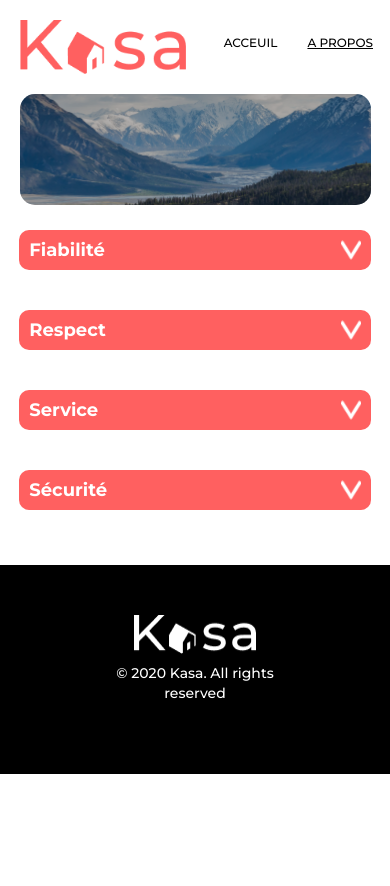
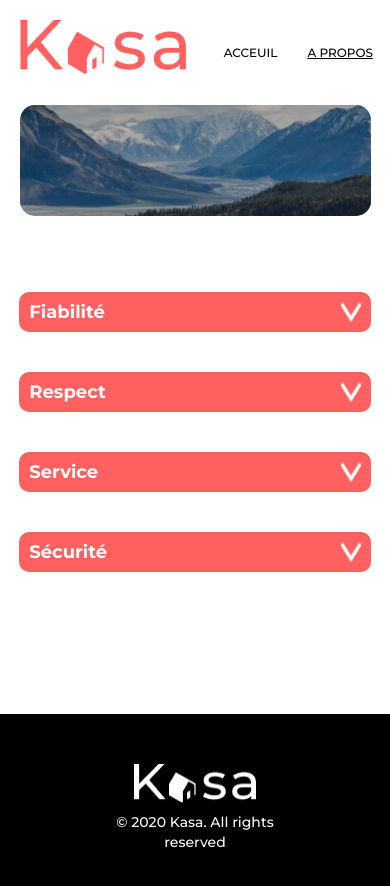
Before and after one commit to jeremB-dev/KasaProject, a React (Vite) app: page /about in a window 390 px wide. Shown: the top 886 px of the page. Before the commit the page ends 844 px from the top, so only its background shows below. Built offline with nearby package versions, Linux system fonts and the light colour scheme.

Commit message:
modif taile responsive + responsive footer

```diff
--- a/src/main.css
+++ b/src/main.css
@@ -7,7 +7,7 @@
   padding-top: 40px;
   padding-bottom: 50px;
 }
-@media (max-width: 420px) {
+@media (max-width: 425px) {
   .header {
     align-items: center;
     padding-top: 20px;
@@ -17,7 +17,7 @@
 .header__logo {
   width: 17%;
 }
-@media (max-width: 420px) {
+@media (max-width: 425px) {
   .header__logo {
     width: 45%;
     padding-left: 10px;
@@ -26,7 +26,7 @@
 .header nav {
   padding-top: 15px;
 }
-@media (max-width: 420px) {
+@media (max-width: 425px) {
   .header nav {
     padding-right: 30px;
     display: flex;
@@ -38,11 +38,11 @@
   align-items: center;
   padding: 0;
 }
-@media (max-width: 420px) {
+@media (max-width: 425px) {
   .header nav ul {
     gap: 20px;
     position: absolute;
-    top: 35px;
+    top: 45px;
     right: 17px;
   }
 }
@@ -53,7 +53,7 @@
   font-size: 15px;
   padding-left: 40px;
 }
-@media screen and (max-width: 420px) {
+@media screen and (max-width: 425px) {
   .header nav ul a {
     padding: 0;
   }
@@ -65,9 +65,9 @@
   list-style: none;
   font-family: "Montserrat", sans-serif;
   font-weight: 500;
-  font-size: 150%;
+  font-size: 24px;
 }
-@media screen and (max-width: 420px) {
+@media screen and (max-width: 425px) {
   .header nav ul a li {
     font-size: 12px;
     padding-left: 10px;
@@ -88,11 +88,11 @@
   max-width: 1240px;
   margin-bottom: 40px;
 }
-@media (max-width: 420px) {
+@media (max-width: 425px) {
   .banner {
     width: 90%;
     height: 111px;
-    margin-top: 20px;
+    margin-top: 31px;
     margin-bottom: 25px;
     border-radius: 15px;
   }
@@ -104,7 +104,7 @@
   width: 100%;
   height: 100%;
 }
-@media (max-width: 420px) {
+@media (max-width: 425px) {
   .banner .bannerImg {
     border-radius: 15px;
   }
@@ -122,7 +122,7 @@
   font-weight: 700;
   text-shadow: 1px 1px 0 #000, -1px -1px 0 #000, 1px -1px 0 #000, -1px 1px 0 #000, 1px 1px 0 #000;
 }
-@media (max-width: 420px) {
+@media (max-width: 425px) {
   .banner h1 {
     font-size: 24px;
     line-height: 24px;
@@ -140,7 +140,7 @@
   background-color: #000;
   box-shadow: 0px 5px 4px 0px rgba(0, 0, 0, 0.2509803922);
 }
-@media (max-width: 420px) {
+@media (max-width: 425px) {
   .banner .bannerFilter {
     box-shadow: none;
     border-radius: 15px;
@@ -154,7 +154,7 @@
   opacity: 0.3;
   background-color: #000;
 }
-@media (max-width: 420px) {
+@media (max-width: 425px) {
   .banner .bannerFilterAbout {
     box-shadow: none;
     border-radius: 15px;
@@ -168,7 +168,7 @@
   position: relative;
   cursor: pointer;
 }
-@media (max-width: 420px) {
+@media (max-width: 425px) {
   .thumb {
     height: 225px;
     width: 90%;
@@ -185,7 +185,7 @@
   z-index: 1;
   border-radius: 15px;
 }
-@media (max-width: 420px) {
+@media (max-width: 425px) {
   .thumb::before {
     border-radius: 10px;
   }
@@ -216,7 +216,7 @@
   box-sizing: border-box;
   z-index: 1;
 }
-@media (max-width: 420px) {
+@media (max-width: 425px) {
   .thumb .title-thumb {
     width: 295.59px;
     height: 52px;
@@ -240,7 +240,7 @@
   margin-bottom: 40px;
   max-width: 1140px;
 }
-@media (max-width: 420px) {
+@media (max-width: 425px) {
   .gallery {
     display: flex;
     flex-direction: column;
@@ -278,7 +278,7 @@
   top: 30px;
   line-height: 142.6%;
 }
-@media (max-width: 420px) {
+@media (max-width: 425px) {
   .logoFooter h3 {
     font-size: 14px;
     width: 50%;
@@ -296,10 +296,9 @@
 * {
   margin: 0;
 }
-@media screen and (max-width: 420px) {
+@media screen and (max-width: 425px) {
   * {
     margin: 0;
-    height: auto;
   }
 }
 
@@ -311,11 +310,9 @@
   gap: 10px;
   margin-bottom: 102px;
 }
-@media screen and (max-width: 420px) {
+@media screen and (max-width: 425px) {
   .about {
-    gap: 0;
     width: 100%;
-    margin-bottom: 15px;
   }
 }
 
@@ -325,11 +322,12 @@
   gap: 10px;
   width: 100%;
 }
-@media screen and (max-width: 420px) {
+@media screen and (max-width: 425px) {
   .about-dropdown {
     gap: 0;
     width: 95%;
     padding-left: 10px;
+    padding-top: 41px;
   }
 }
 
@@ -338,9 +336,9 @@
   overflow: hidden;
   max-width: 1240px;
   margin: 0 auto;
-  width: 70%;
+  width: 55%;
 }
-@media (max-width: 420px) {
+@media (max-width: 425px) {
   .dropdown {
     position: relative;
     width: 95%;
@@ -360,7 +358,7 @@
   z-index: 1;
   height: 52px;
 }
-@media (max-width: 420px) {
+@media (max-width: 425px) {
   .dropdown .dropdownTitle {
     height: 40px;
   }
@@ -382,7 +380,7 @@
   height: 24px;
   width: 24px;
 }
-@media (max-width: 420px) {
+@media (max-width: 425px) {
   .dropdown .dropdownTitle .arrow {
     height: 20px;
     width: 20px;
@@ -408,7 +406,7 @@
   transition: all 0.7s ease-out;
   padding: 10px;
 }
-@media (max-width: 420px) {
+@media (max-width: 425px) {
   .dropdown .paragraph {
     font-size: 14px;
     margin-bottom: 20px;
@@ -421,7 +419,7 @@
   height: max-content;
   margin-bottom: 30px;
 }
-@media (max-width: 420px) {
+@media (max-width: 425px) {
   .dropdown .paragraph.animation {
     margin-bottom: 30px;
     height: auto;
@@ -436,7 +434,7 @@
   width: 100%;
   height: 100%;
 }
-@media screen and (max-width: 420px) {
+@media screen and (max-width: 425px) {
   .error404 {
     gap: 11px;
   }
@@ -448,7 +446,7 @@
   color: #ff6060;
   line-height: 410.69px;
 }
-@media screen and (max-width: 420px) {
+@media screen and (max-width: 425px) {
   .error404 h1 {
     font-size: 110px;
     padding-top: 50px;
@@ -463,7 +461,7 @@
   line-height: 51.34px;
   padding-bottom: 60px;
 }
-@media screen and (max-width: 420px) {
+@media screen and (max-width: 425px) {
   .error404 p {
     font-size: 22px;
     padding-bottom: 30px;
@@ -485,7 +483,7 @@
   text-decoration: underline !important;
   margin-bottom: 80px;
 }
-@media screen and (max-width: 420px) {
+@media screen and (max-width: 425px) {
   .error404 li {
     font-size: 14px;
     padding-bottom: 50px;
@@ -517,7 +515,7 @@
   -o-object-fit: cover;
      object-fit: cover;
 }
-@media (max-width: 420px) {
+@media (max-width: 425px) {
   .appt .caroussel .slider {
     margin-left: 10px;
     height: 225px;
@@ -534,7 +532,7 @@
   padding-left: 20px;
   cursor: pointer;
 }
-@media (max-width: 420px) {
+@media (max-width: 425px) {
   .appt .caroussel .arrowLeft {
     height: 30px;
     width: 24px;
@@ -551,7 +549,7 @@
   padding-right: 20px;
   cursor: pointer;
 }
-@media (max-width: 420px) {
+@media (max-width: 425px) {
   .appt .caroussel .arrowRight {
     height: 30px;
     width: 24px;
@@ -572,7 +570,7 @@
   color: #fff;
   text-shadow: 0.5px 0.5px 0 #000;
 }
-@media (max-width: 420px) {
+@media (max-width: 425px) {
   .appt .caroussel .indic {
     display: none;
   }
@@ -593,7 +591,7 @@
   display: flex;
   justify-content: space-between;
 }
-@media (max-width: 420px) {
+@media (max-width: 425px) {
   .appt .appt-container .appt-container-up {
     flex-direction: column;
     gap: 20px;
@@ -610,7 +608,7 @@
   margin: 0;
   padding-top: 20px;
 }
-@media (max-width: 420px) {
+@media (max-width: 425px) {
   .appt .appt-container .appt-title {
     font-size: 18px;
     line-height: 25.87px;
@@ -626,7 +624,7 @@
   margin: 0;
   padding-top: 5px;
 }
-@media (max-width: 420px) {
+@media (max-width: 425px) {
   .appt .appt-container .appt-loc {
     font-size: 14px;
     line-height: 19.96px;
@@ -637,9 +635,9 @@
   display: flex;
   gap: 10px;
   position: absolute;
-  top: 630px;
+  top: 600px;
 }
-@media (max-width: 420px) {
+@media (max-width: 425px) {
   .appt .appt-container .container-tags {
     position: static;
     padding-left: 10px;
@@ -662,7 +660,7 @@
   font-size: 14px;
   font-weight: 700;
 }
-@media (max-width: 420px) {
+@media (max-width: 425px) {
   .appt .appt-container .tags {
     width: auto;
     height: 18px;
@@ -677,7 +675,7 @@
   gap: 20px;
   margin-top: 30px;
 }
-@media (max-width: 420px) {
+@media (max-width: 425px) {
   .appt .container-hostRating {
     position: relative;
     margin-top: 5px;
@@ -688,7 +686,7 @@
   display: flex;
   justify-content: flex-end;
 }
-@media (max-width: 420px) {
+@media (max-width: 425px) {
   .appt .host {
     position: absolute;
     bottom: 5px;
@@ -708,7 +706,7 @@
   margin: 0;
   max-width: 50%;
 }
-@media (max-width: 420px) {
+@media (max-width: 425px) {
   .appt .host .host-name {
     font-size: 12px;
     line-height: 17.11px;
@@ -719,7 +717,7 @@
   height: 64px;
   border-radius: 50%;
 }
-@media (max-width: 420px) {
+@media (max-width: 425px) {
   .appt .host .host-img {
     width: 42px;
     height: 42px;
@@ -730,7 +728,7 @@
   gap: 15px;
   padding-top: 15px;
 }
-@media (max-width: 420px) {
+@media (max-width: 425px) {
   .appt .rating {
     position: absolute;
     bottom: 15px;
@@ -740,7 +738,7 @@
 .appt .rating .starPinks {
   height: 34px;
 }
-@media (max-width: 420px) {
+@media (max-width: 425px) {
   .appt .rating .starPinks {
     height: 18px;
   }
@@ -748,7 +746,7 @@
 .appt .rating .starGreys {
   height: 34px;
 }
-@media (max-width: 420px) {
+@media (max-width: 425px) {
   .appt .rating .starGreys {
     height: 18px;
   }
@@ -758,7 +756,7 @@
   gap: 70px;
   margin-top: 85px;
 }
-@media (max-width: 420px) {
+@media (max-width: 425px) {
   .appt .appt-container-down {
     flex-direction: column;
     gap: 0px;
--- a/src/sass/_about.scss
+++ b/src/sass/_about.scss
@@ -5,11 +5,8 @@
   margin: 0;
   gap: 10px;
   margin-bottom: 102px;
-  @media screen and (max-width: 420px) {
-    gap: 0;
+  @media screen and (max-width: 425px) {
     width: 100%;
-    margin-bottom: 15px;
-
   }
 }
 
@@ -18,9 +15,10 @@
   flex-direction: column;
   gap: 10px;
   width: 100%;
-  @media screen and (max-width: 420px) {
+  @media screen and (max-width: 425px) {
     gap: 0;
     width: 95%;
     padding-left: 10px;
+    padding-top: 41px;
   }
 }
--- a/src/sass/_banner.scss
+++ b/src/sass/_banner.scss
@@ -10,10 +10,10 @@
   height: 223px;
   max-width: 1240px;
   margin-bottom: 40px;
-  @media (max-width: 420px) {
+  @media (max-width: 425px) {
     width: 90%;
     height: 111px;
-    margin-top: 20px;
+    margin-top: 31px;
     margin-bottom: 25px;
     border-radius: 15px;
   }
@@ -23,7 +23,7 @@
     object-fit: cover;
     width: 100%;
     height: 100%;
-    @media (max-width: 420px) {
+    @media (max-width: 425px) {
       border-radius: 15px;
     }
   }
@@ -41,7 +41,7 @@
     font-weight: 700;
     text-shadow: 1px 1px 0 #000, -1px -1px 0 #000, 1px -1px 0 #000,
       -1px 1px 0 #000, 1px 1px 0 #000;
-    @media (max-width: 420px) {
+    @media (max-width: 425px) {
       font-size: 24px;
       line-height: 24px;
       width: 225px;
@@ -58,7 +58,7 @@
     opacity: 0.6;
     background-color: #000;
     box-shadow: 0px 5px 4px 0px #00000040;
-    @media (max-width: 420px) {
+    @media (max-width: 425px) {
       box-shadow: none;
       border-radius: 15px;
     }
@@ -71,7 +71,7 @@
     border-radius: 25px;
     opacity: 0.3;
     background-color: #000;
-    @media (max-width: 420px) {
+    @media (max-width: 425px) {
       box-shadow: none;
       border-radius: 15px;
     }
--- a/src/sass/_dropdown.scss
+++ b/src/sass/_dropdown.scss
@@ -3,9 +3,8 @@
   overflow: hidden;
   max-width: 1240px;
   margin: 0 auto;
-  width: 70%;
-
-  @media (max-width: 420px) {
+  width: 55%;
+  @media (max-width: 425px) {
     position: relative;
     width: 95%;
 
@@ -26,7 +25,7 @@
     overflow: hidden;
     z-index: 1;
     height: 52px;
-    @media (max-width: 420px) {
+    @media (max-width: 425px) {
       height: 40px;
     }
 
@@ -46,7 +45,7 @@
       transition: transform 0.6s ease;
       height: 24px;
       width: 24px;
-      @media (max-width: 420px) {
+      @media (max-width: 425px) {
         height: 20px;
         width: 20px;
       }
@@ -72,7 +71,7 @@
     transform: translateY(-50px);
     transition: all 0.7s ease-out;
     padding: 10px;
-    @media (max-width: 420px) {
+    @media (max-width: 425px) {
       font-size: 14px;
       margin-bottom: 20px;
     }
@@ -82,7 +81,7 @@
       transform: translateY(0px);
       height: max-content;
       margin-bottom: 30px;
-      @media (max-width: 420px) {
+      @media (max-width: 425px) {
         margin-bottom: 30px;
         height: auto;
       }
--- a/src/sass/_footer.scss
+++ b/src/sass/_footer.scss
@@ -6,9 +6,7 @@
   justify-content: center;
   align-items: center;
   background-color: black;
-  @media (max-width: 420px) {
 
-  }
 
   img {
     width: 122px;
@@ -28,7 +26,7 @@
     position: relative;
     top: 30px;
     line-height: 142.6%;
-    @media (max-width: 420px) {
+    @media (max-width: 425px) {
       font-size: 14px;
       width: 50%;
       top: -20px;
--- a/src/sass/_gallery.scss
+++ b/src/sass/_gallery.scss
@@ -12,7 +12,7 @@
     margin: 0 auto;
     margin-bottom: 40px;
     max-width: 1140px;
-    @media (max-width: 420px) {
+    @media (max-width: 425px) {
         display: flex;
         flex-direction: column;
         gap: 20px;
--- a/src/sass/_header.scss
+++ b/src/sass/_header.scss
@@ -6,7 +6,7 @@
   max-width: 1240px;
   padding-top: 40px;
   padding-bottom: 50px;
-  @media (max-width: 420px) {
+  @media (max-width: 425px) {
     align-items: center;
     padding-top: 20px;
     padding-bottom: 0px;
@@ -14,7 +14,7 @@
 
   &__logo {
     width: 17%;
-    @media (max-width: 420px) {
+    @media (max-width: 425px) {
       width: 45%;
       padding-left: 10px;
     }
@@ -22,7 +22,7 @@
 
   nav {
     padding-top: 15px;
-    @media (max-width: 420px) {
+    @media (max-width: 425px) {
       padding-right: 30px;
       display: flex;
     }
@@ -32,10 +32,10 @@
       justify-content: space-between;
       align-items: center;
       padding: 0;
-      @media (max-width: 420px) {
+      @media (max-width: 425px) {
         gap: 20px;
         position: absolute;
-        top: 35px;
+        top: 45px;
         right: 17px;
       }
 
@@ -45,7 +45,7 @@
         font-family: "Montserrat", sans-serif;
         font-size: 15px;
         padding-left: 40px;
-        @media screen and (max-width: 420px) {
+        @media screen and (max-width: 425px) {
           padding: 0;
         }
         &.underline {
@@ -56,8 +56,8 @@
           list-style: none;
           font-family: "Montserrat", sans-serif;
           font-weight: 500;
-          font-size: 150%;
-          @media screen and (max-width: 420px) {
+          font-size: 24px;
+          @media screen and (max-width: 425px) {
             font-size: 12px;
             padding-left: 10px;
             text-transform: uppercase;
--- a/src/sass/_html.scss
+++ b/src/sass/_html.scss
@@ -1,8 +1,6 @@
 * {
     margin: 0;
-    @media screen and (max-width: 420px) {
+    @media screen and (max-width: 425px) {
         margin: 0;
-        height: auto;
-
     }
 }
--- a/src/sass/_thumb.scss
+++ b/src/sass/_thumb.scss
@@ -4,7 +4,7 @@
   border-radius: 10px;
   position: relative;
   cursor: pointer;
-  @media (max-width: 420px) {
+  @media (max-width: 425px) {
     height: 225px;
     width: 90%;
   }
@@ -22,7 +22,7 @@
     );
     z-index: 1;
     border-radius: 15px;
-    @media (max-width: 420px) {
+    @media (max-width: 425px) {
       border-radius: 10px;
     }
   }
@@ -52,7 +52,7 @@
     padding: 10px;
     box-sizing: border-box;
     z-index: 1;
-    @media (max-width: 420px) {
+    @media (max-width: 425px) {
       width: 295.59px;
       height: 52px;
       top: 168px;
```
Also changed, not shown: src/sass/_Error404.scss (+4 -4 lines), src/sass/_apartment.scss (+18 -18 lines), 1 other file (tests, documents, lock files or other folders).
